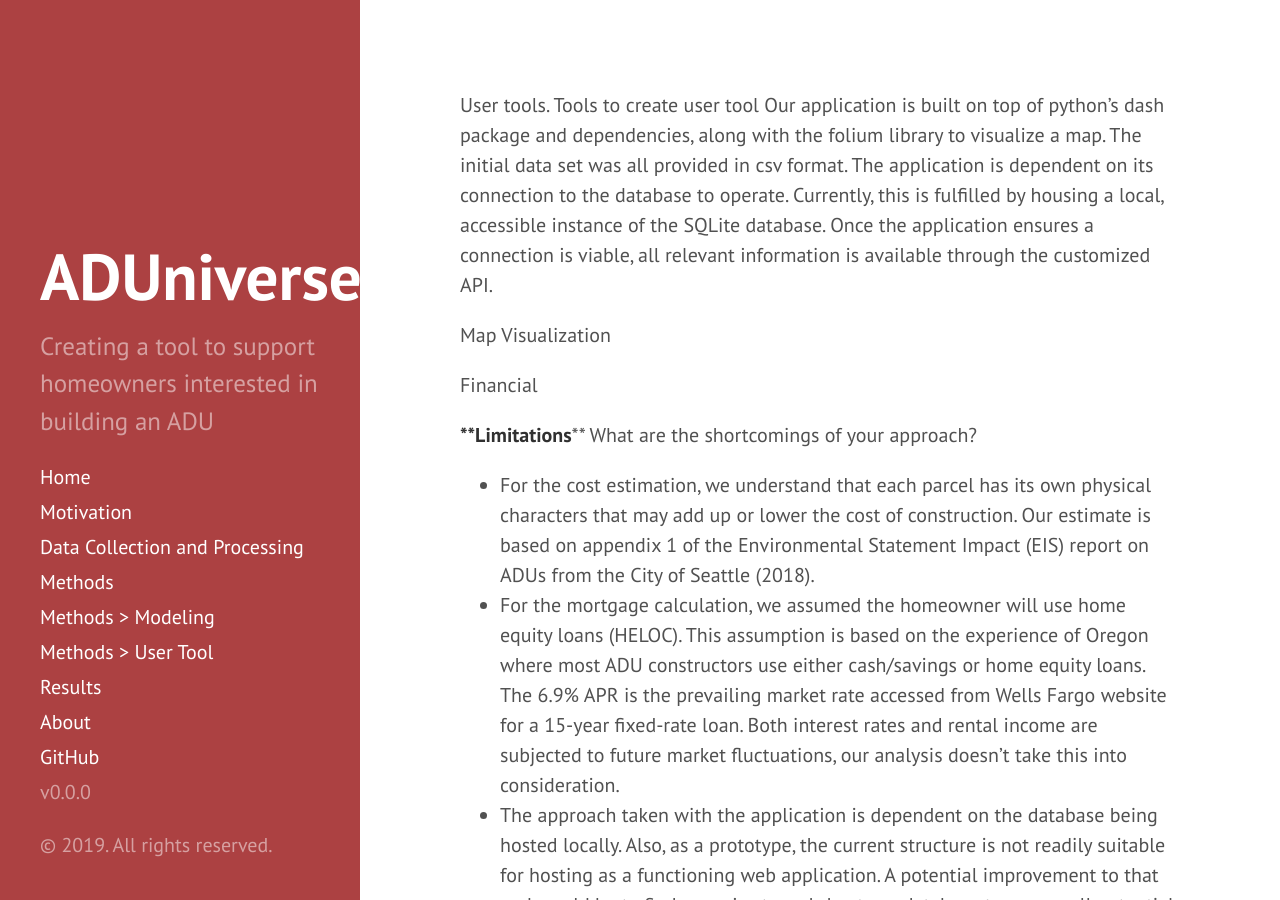
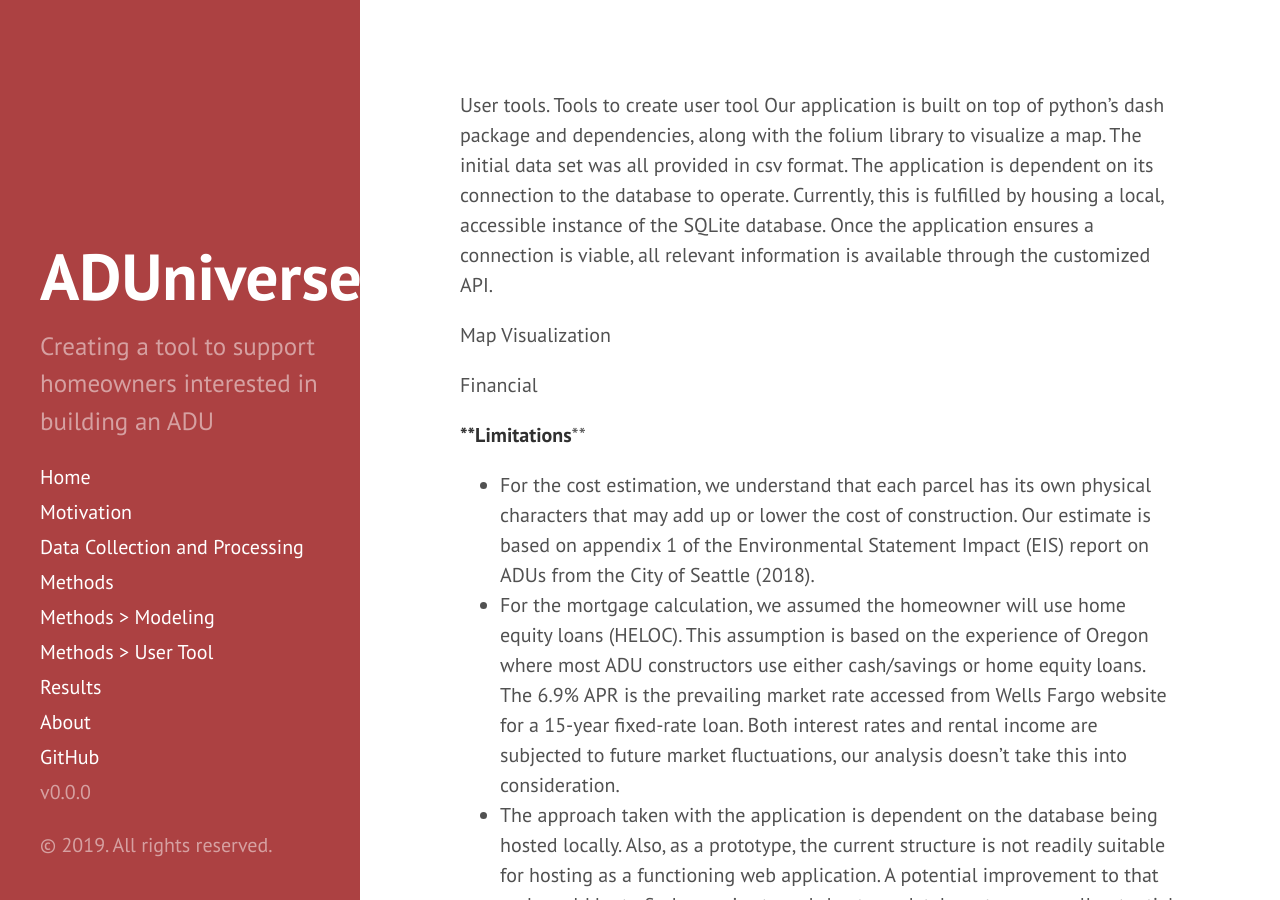
Before and after one commit to uwescience/ADUniverse, a Jekyll site: the page built from user_tool.md, in a window 1280 px wide and 900 px high. Built offline with Jekyll 4.4.1, drawn with Linux system fonts in a browser that asks for light colours; our own code applies the rules of GitHub Pages for plain Markdown files.

Commit message:
removed unnecessary line

```diff
--- a/user_tool.md
+++ b/user_tool.md
@@ -8,7 +8,6 @@ Financial
 
 
 ****Limitations****
-What are the shortcomings of your approach?
  - For the cost estimation, we understand that each parcel has its own physical characters that may add up or lower the cost of construction. Our estimate is based on appendix 1 of the Environmental Statement Impact (EIS) report on ADUs from the City of Seattle (2018).
  - For the mortgage calculation, we assumed the homeowner will use home equity loans (HELOC). This assumption is based on the experience of Oregon where most ADU constructors use either cash/savings or home equity loans. The 6.9% APR is the prevailing market rate accessed from Wells Fargo website for a 15-year fixed-rate loan. Both interest rates and rental income are subjected to future market fluctuations, our analysis doesn’t take this into consideration.
  - The approach taken with the application is dependent on the database being hosted locally. Also, as a prototype, the current structure is not readily suitable for hosting as a functioning web application. A potential improvement to that end would be to find a service to web-host our database to ensure all potential users are referencing the same data. The size of our database eliminates some options as solutions. In consideration of Microsoft Azure as a hosting option, changes would be required to shift to that technology.
```
